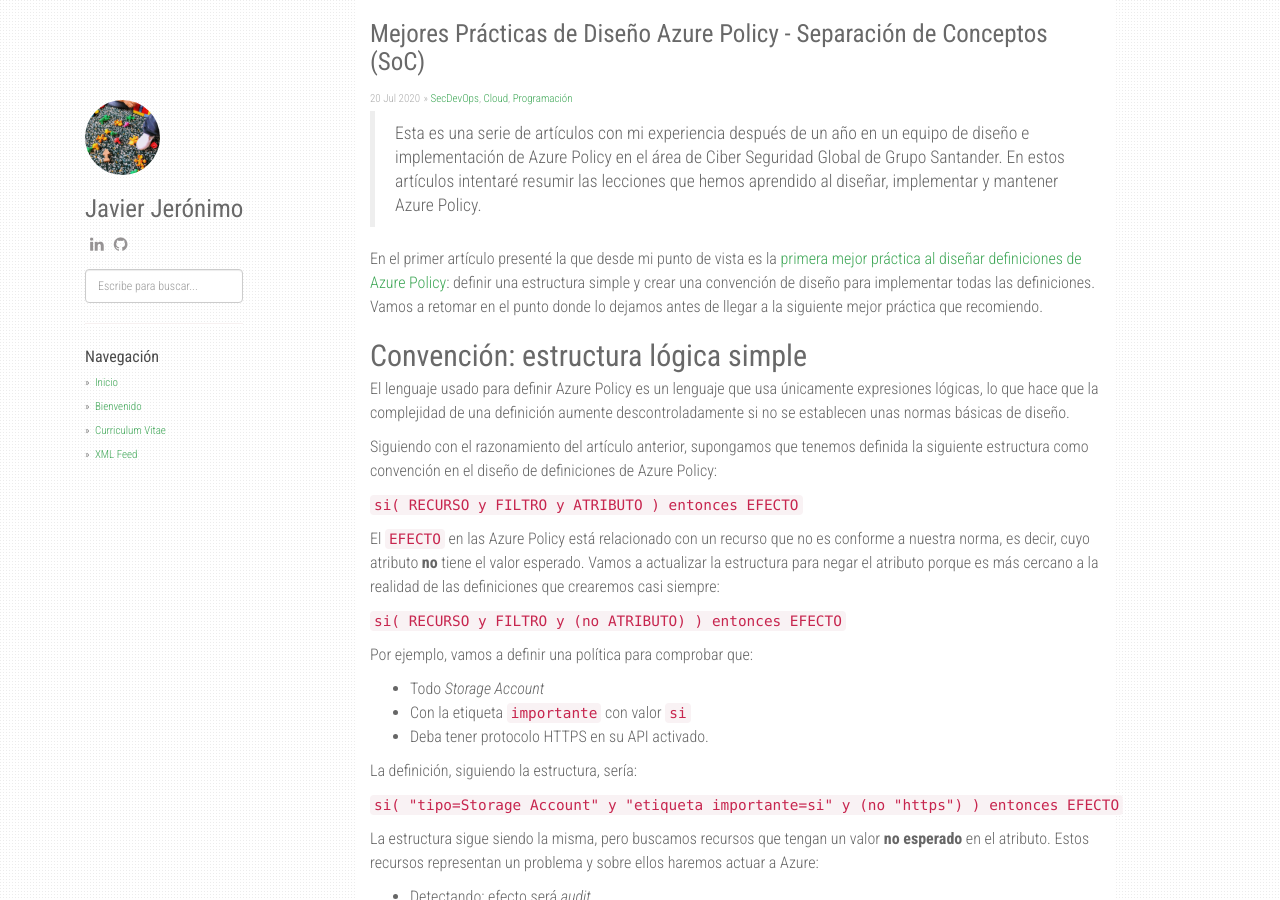
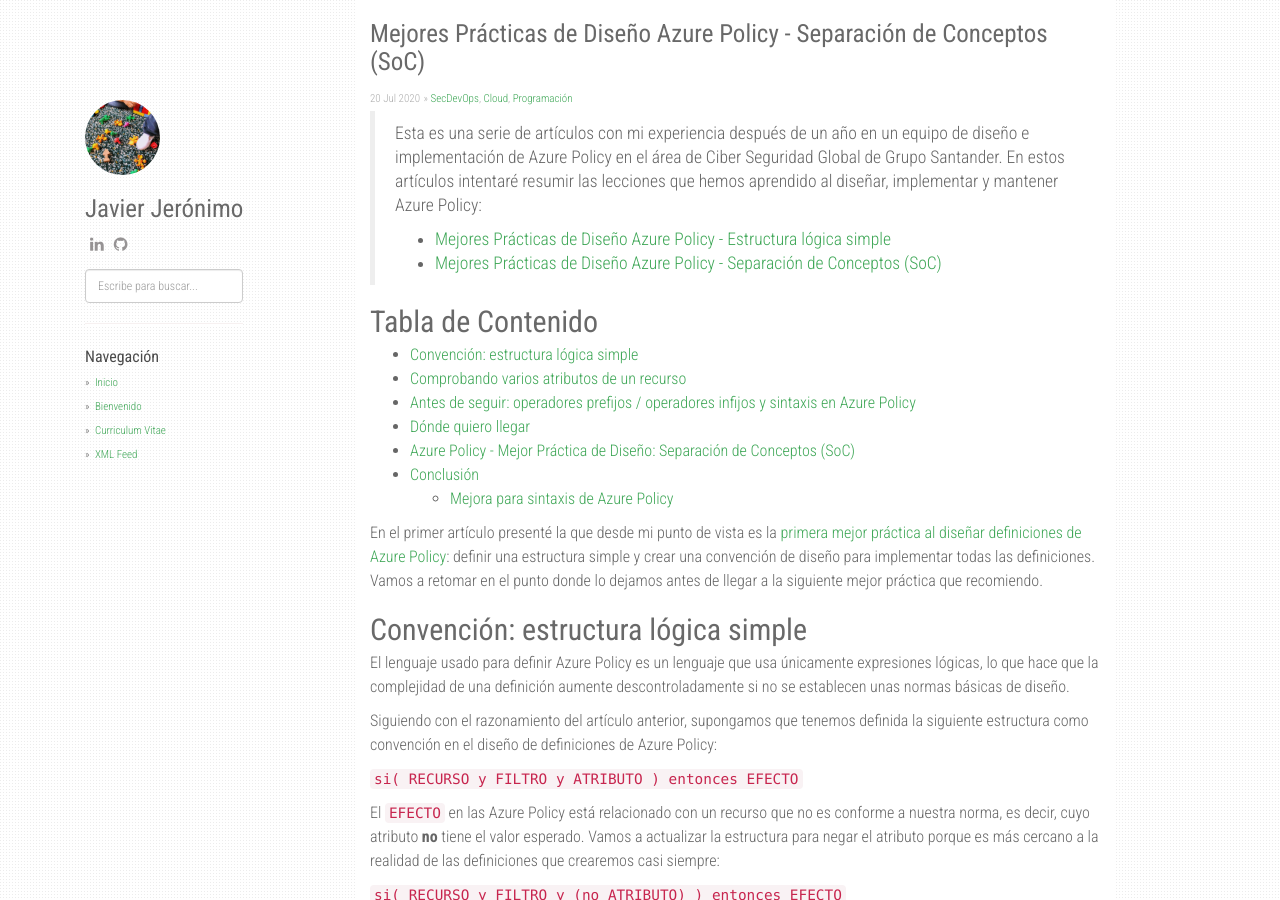
Before and after one commit to javierjeronimo/javierjeronimo.github.io, a Jekyll site: the page built from _posts/2020-07-20-azure-policy-design-best-practices-2.md, in a window 1280 px wide and 900 px high. Built offline with Jekyll 4.4.1, drawn with Linux system fonts in a browser that asks for light colours; nearby versions of some CDN libraries; our own code applies the rules of GitHub Pages for plain Markdown files; comment, search, counter and statistics services are not loaded.

Commit message:
toc header

```diff
--- a/_posts/2020-07-20-azure-policy-design-best-practices-2.md
+++ b/_posts/2020-07-20-azure-policy-design-best-practices-2.md
@@ -9,7 +9,20 @@ tags:
   - shift-left
 ---
 
-> Esta es una serie de artículos con mi experiencia después de un año en un equipo de diseño e implementación de Azure Policy en el área de Ciber Seguridad Global de Grupo Santander. En estos artículos intentaré resumir las lecciones que hemos aprendido al diseñar, implementar y mantener Azure Policy.
+> Esta es una serie de artículos con mi experiencia después de un año en un equipo de diseño e implementación de Azure Policy en el área de Ciber Seguridad Global de Grupo Santander. En estos artículos intentaré resumir las lecciones que hemos aprendido al diseñar, implementar y mantener Azure Policy:
+>
+> * [Mejores Prácticas de Diseño Azure Policy - Estructura lógica simple](/2020/07/18/azure-policy-design-best-practices-1/)
+> * [Mejores Prácticas de Diseño Azure Policy - Separación de Conceptos (SoC)](/2020/07/20/azure-policy-design-best-practices-2/)
+
+## Tabla de Contenido
+
+* [Convención: estructura lógica simple](#convención-estructura-lógica-simple)
+* [Comprobando varios atributos de un recurso](#comprobando-varios-atributos-de-un-recurso)
+* [Antes de seguir: operadores prefijos / operadores infijos y sintaxis en Azure Policy](#antes-de-seguir-operadores-prefijos-operadores-infijos-y-sintaxis-en-azure-policy)
+* [Dónde quiero llegar](#dónde-quiero-llegar)
+* [Azure Policy - Mejor Práctica de Diseño: Separación de Conceptos (SoC)](#azure-policy---mejor-práctica-de-diseño-separación-de-conceptos-soc)
+* [Conclusión](#conclusión)
+  * [Mejora para sintaxis de Azure Policy](#mejora-para-sintaxis-de-azure-policy)
 
 En el primer artículo presenté la que desde mi punto de vista es la [primera mejor práctica al diseñar definiciones de Azure Policy](/2020/07/18/azure-policy-design-best-practices-1/): definir una estructura simple y crear una convención de diseño para implementar todas las definiciones. Vamos a retomar en el punto donde lo dejamos antes de llegar a la siguiente mejor práctica que recomiendo.
 
@@ -167,7 +180,7 @@ La segunda mejor práctica es sencilla pero algunas veces los programadores tend
 
 No pasa nada por crear más definiciones, cada una tendrá una responsabilidad bien definida, cada una será más legible.
 
-## Mejora para sintaxis de Azure Policy
+### Mejora para sintaxis de Azure Policy
 
 En ingeniería del software hay una norma que consiste en no duplicar, en encapsular y reutilizar.
 
```
Also changed, not shown: _posts/2020-07-18-azure-policy-design-best-practices-1.md (+4 -1 lines).
